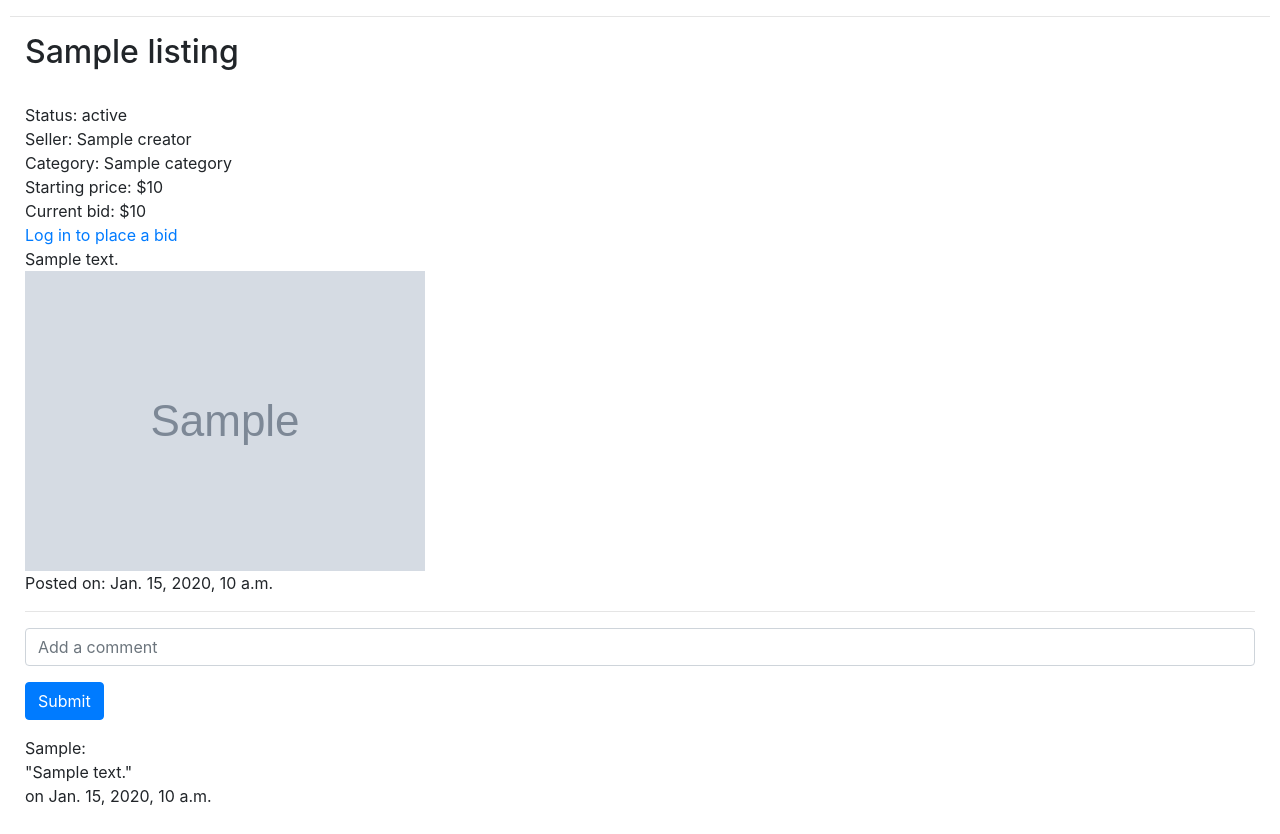
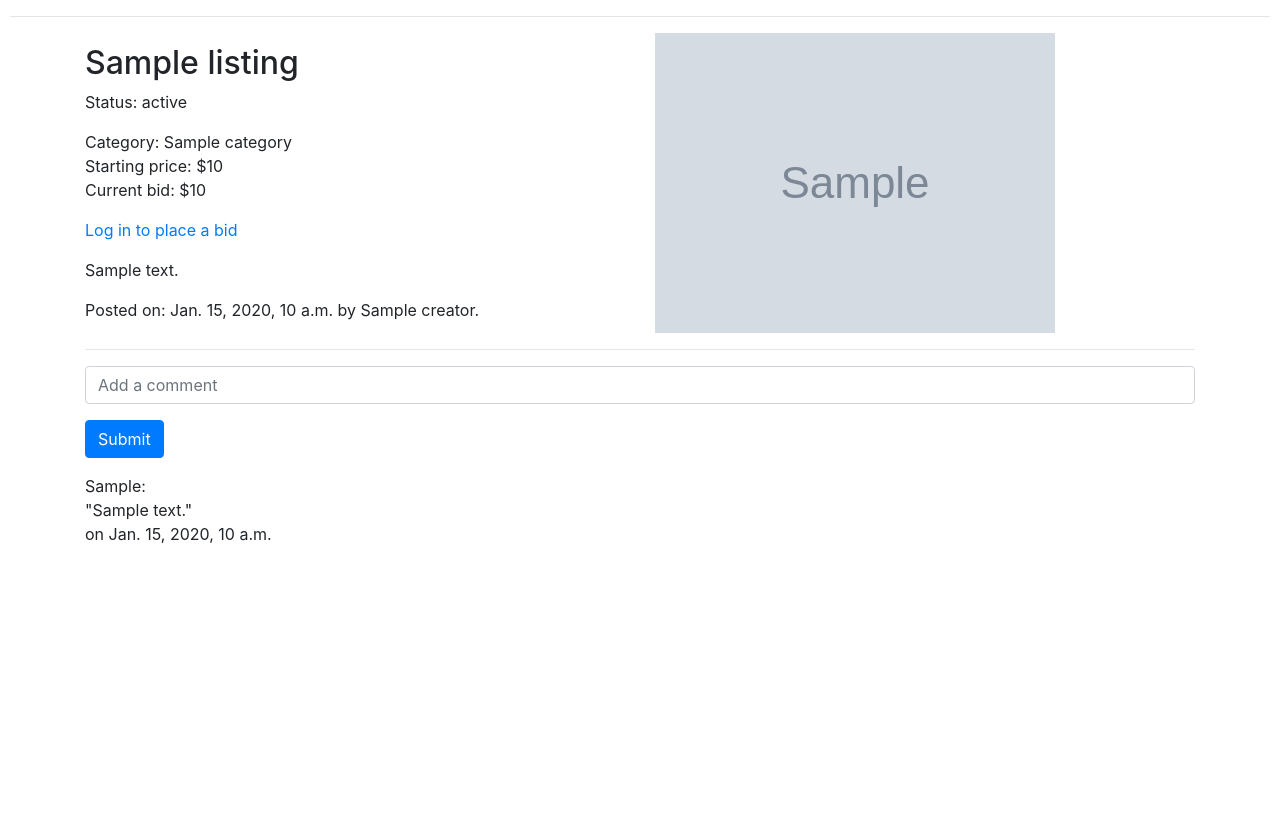
Before and after one commit to erichoangnle/cs50w_commerce, a Django app: template auctions/templates/auctions/listing_page.html in a window 1280 px wide. Shown: the part 66-900 px from the top of the page. After the commit the page ends 609 px from the top, so only its background shows below. Run offline with Django 3.2, Linux system fonts and the light colour scheme; the template is opened without the code that fills it: most values are stand-ins (such as "Sample title", 1, 10 or a date in 2020); grey boxes marked "Sample" are stand-in pictures; some libraries are stand-ins or nearby versions.

Commit message:
Add files via upload

```diff
--- a/auctions/models.py
+++ b/auctions/models.py
@@ -13,7 +13,7 @@ class Listing(models.Model):
     current_price = models.IntegerField(null=True)
     image = models.CharField(max_length=200)
     status = models.CharField(max_length=6)
-    time = models.TimeField(null=True)
+    time = models.DateTimeField(null=True)
     category = models.CharField(max_length=100, null=True)
 
     def __str__(self):
--- a/auctions/templates/auctions/category_listings.html
+++ b/auctions/templates/auctions/category_listings.html
@@ -10,7 +10,7 @@
         <div class="card col-12 col-sm-6 col-md-4 col-lg-3 mb-3 mr-3" style="width: 10rem;">
             <img src="{{ listing.image }}" class="card-img-top" alt="..." style="height: 14rem;">
             <div class="card-body">
-              <h5 class="card-title">{{ listing.title }}</h5>
+              <h5 class="card-title"><a href="{% url 'listing_page' listing.id %}">{{ listing.title }}</a></h5>
               <p class="card-text">{{ listing.description}}</p>
               <p class="card-text"><small class="text-muted">Posted on {{ listing.time }}</small></p>
               <a href="{% url 'listing_page' listing.id %}" class="btn btn-primary">Current bid: ${{ listing.current_price|intcomma }}</a>
--- a/auctions/templates/auctions/index.html
+++ b/auctions/templates/auctions/index.html
@@ -10,7 +10,7 @@
     <div class="card col-12 col-sm-6 col-md-4 col-lg-3 mb-3 mr-3" style="width: 10rem;">
         <img src="{{ listing.image }}" class="card-img-top" alt="..." style="height: 14rem;">
         <div class="card-body">
-          <h5 class="card-title">{{ listing.title }}</h5>
+          <h5 class="card-title"><a href="{% url 'listing_page' listing.id %}">{{ listing.title }}</a></h5>
           <p class="card-text">{{ listing.description}}</p>
           <p class="card-text"><small class="text-muted">Posted on {{ listing.time }}</small></p>
           <a href="{% url 'listing_page' listing.id %}" class="btn btn-primary">Current bid: ${{ listing.current_price|intcomma }}</a>
--- a/auctions/templates/auctions/layout.html
+++ b/auctions/templates/auctions/layout.html
@@ -9,7 +9,7 @@
     </head>
     <body>
         <nav class="navbar navbar-expand-lg navbar-light bg-light">
-            <a class="navbar-brand" href="#">FREE-RANGE AUCTIONS</a>
+            <a class="navbar-brand" href="{% url 'index' %}">FREE-RANGE AUCTIONS</a>
             <button class="navbar-toggler" type="button" data-toggle="collapse" data-target="#navbarNav" aria-controls="navbarNav" aria-expanded="false" aria-label="Toggle navigation">
                 <span class="navbar-toggler-icon"></span>
             </button>
--- a/auctions/templates/auctions/listing_page.html
+++ b/auctions/templates/auctions/listing_page.html
@@ -2,31 +2,33 @@
 
 {% block body %}
 {% load humanize %}
+
+    <div class="container">
+    <div class="row align-items-center">
+
+        <div class="col-md-6">
             <h2>{{ listing.title }}</h2>
             {% if user.is_authenticated %}
                 {% if listing.status == 'active' %}
                     {% if user.username == listing.creator.username %}
-                <a href="{% url 'close_listing' listing.id %}">Close listing</a>
+                        <p><a href="{% url 'close_listing' listing.id %}">Close listing</a></p>
                     {% else %}
-                <a href="{% url 'add_to_watchlist' listing.id %}">Add to watchlist</a>
+                        <p><a href="{% url 'add_to_watchlist' listing.id %}">Add to watchlist</a></p>
                     {% endif %}
                 {% else %}
                     {% if listing.winner.first.user == user %}
-                You won this item
+                        <p style="color: blue;">You won this item</p>
                     {% endif %}
                 {% endif %}
             {% endif %}
-    <br>
-    Status: {{ listing.status }}
-    <br>
-    Seller: {{ listing.creator }}
-    <br>
-    Category: {{ listing.category }}
+            <p>Status: {{ listing.status }}</p>
+            <p>Category: {{ listing.category }}
             <br>
             Starting price: ${{ listing.starting_bid|intcomma }}
             <br>
             Current bid: ${{ listing.current_price|intcomma }}
             <br>
+            </p>
             {% if user.is_authenticated %}
                 {% if user.username != listing.creator.username %}
                     {% if listing.status == 'active' %}
@@ -35,21 +37,27 @@
                             <input type="number" name="bid" required>
                             <input class="btn btn-primary" type="submit" value="Bid">
                         </form>
+                        <P style="color: red;">{{ error_message }}</P>
                     {% endif %}
                 {% else %}
-            You can't bid on your own listing.
+                    <P style="color: red;">You can't bid on your own listing.</P>
                 {% endif %}
             {% else %}
-        <a href="{% url 'login' %}">Log in to place a bid</a>
+                <p><a href="{% url 'login' %}">Log in to place a bid</a></p>
             {% endif %}
-    <br>
-    {{ listing.description }}
-    <br>
+            <p>{{ listing.description }}</p>
+            Posted on: {{ listing.time }} by {{listing.creator }}.
+        </div>
+
+        <div class="col-md-6">
             {% if listing.image %}
                 <img src="{{ listing.image }}" style="max-width:100%;">
             {% endif %}
-    <br>
-    Posted on: {{ listing.time }}
+        </div>
+    </div>
+    </div>
+
+    <div class="container">
         <hr>
         <form action="{% url 'listing_page' listing.id %}" method="post">
             {% csrf_token %}
@@ -66,4 +74,5 @@
                 on {{ comment.time }}
             </p>
         {% endfor %}
+    </div>
 {% endblock %}
--- a/auctions/templates/auctions/watchlist.html
+++ b/auctions/templates/auctions/watchlist.html
@@ -10,7 +10,7 @@
         <div class="card col-12 col-sm-6 col-md-4 col-lg-3 mb-3 mr-3" style="width: 10rem;">
             <img src="{{ listing.item.image }}" class="card-img-top" alt="..." style="height: 14rem;">
             <div class="card-body">
-              <h5 class="card-title">{{ listing.item.title }}</h5>
+              <h5 class="card-title"><a href="{% url 'listing_page' listing.item.id %}">{{ listing.item.title }}</a></h5>
               <p class="card-text">{{ listing.item.description}}</p>
               <p class="card-text"><small class="text-muted">Posted on {{ listing.item.time }}</small></p>
               <a href="{% url 'listing_page' listing.item.id %}" class="btn btn-primary">Current bid: ${{ listing.item.current_price|intcomma }}</a>
--- a/auctions/templates/auctions/won.html
+++ b/auctions/templates/auctions/won.html
@@ -11,7 +11,7 @@
     <div class="card col-12 col-sm-6 col-md-4 col-lg-3 mb-3 mr-3" style="width: 10rem;">
         <img src="{{ listing.item.image }}" class="card-img-top" alt="..." style="height: 14rem;">
         <div class="card-body">
-        <h5 class="card-title">{{ listing.item.title }}</h5>
+        <h5 class="card-title"><a href="{% url 'listing_page' listing.item.id %}">{{ listing.item.title }}</a></h5>
         <p class="card-text">{{ listing.item.description}}</p>
         <p class="card-text"><small class="text-muted">Posted on {{ listing.item.time }}</small></p>
         <a href="{% url 'listing_page' listing.item.id %}" class="btn btn-primary">Current bid: ${{ listing.item.current_price|intcomma }}</a>
```
Also changed, not shown: auctions/views.py (+16 -1 lines), auctions/migrations/0017_alter_listing_time.py (added), db.sqlite3. Lines whose indentation alone changed are shown as unchanged.
